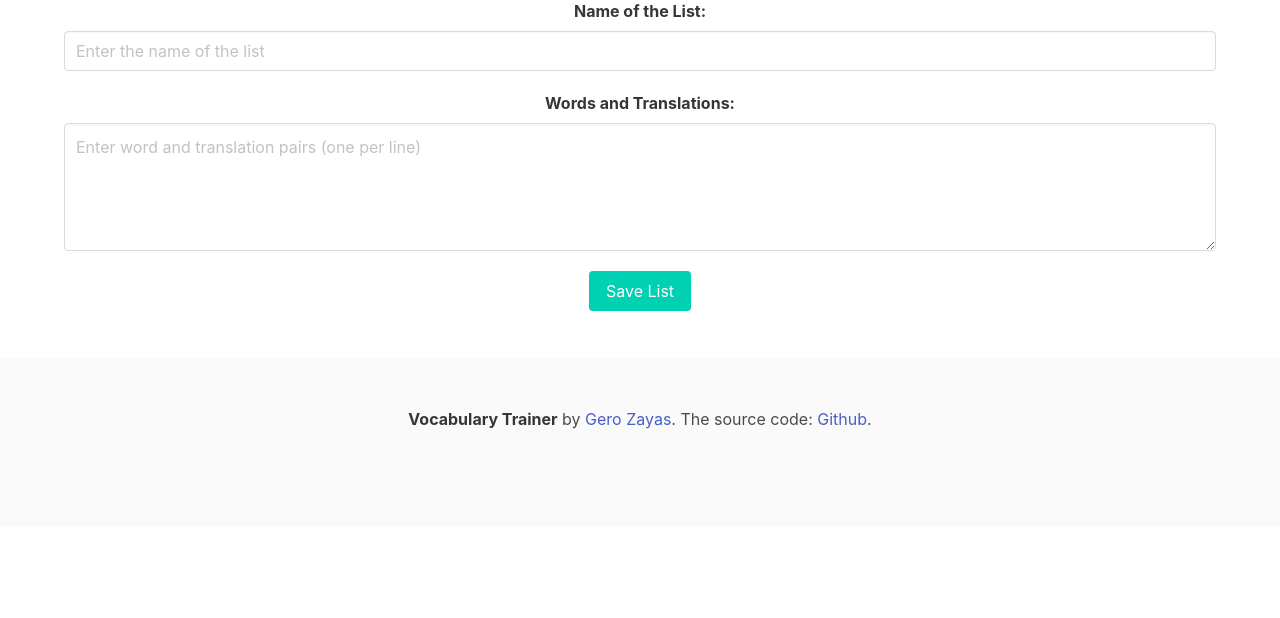
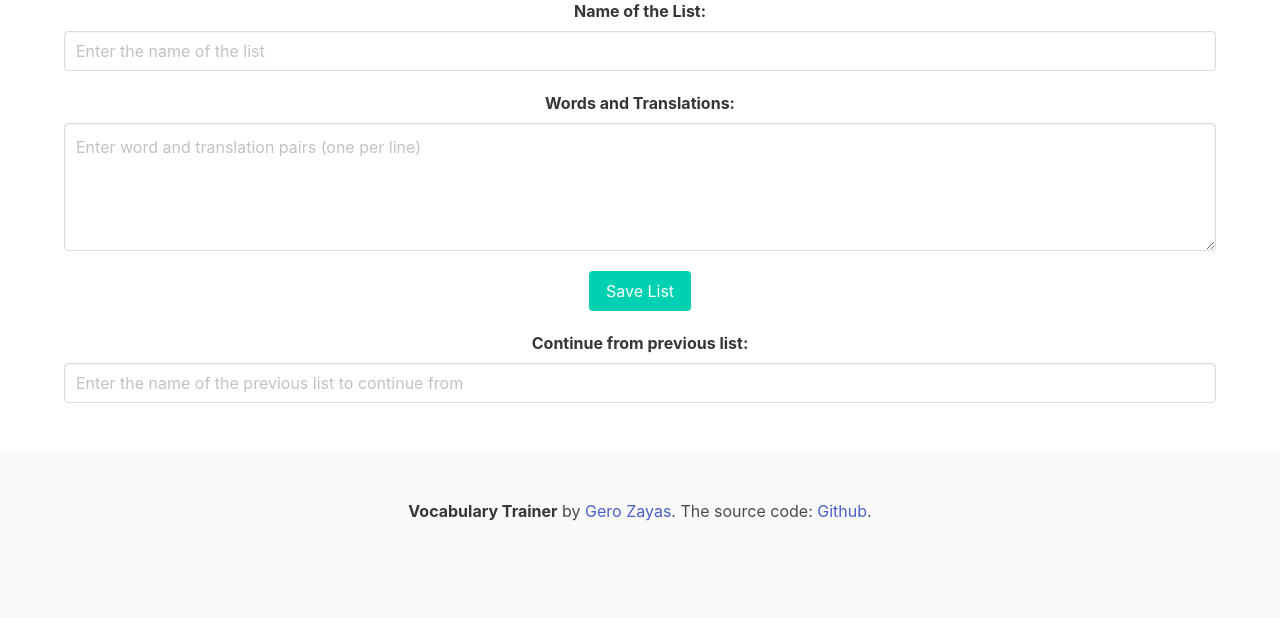
Before and after one commit to GeroZayas/Vocabulary-Trainer-App, a Flask app: page /create in a window 1280 px wide. Shown: the part 161-779 px from the top of the page. Run offline with Flask 3, Linux system fonts and the light colour scheme.

Commit message:
aider: Added the feature in the Create page to be able to continue adding to a previous list created.
# Aider chat conversation:

USER: Add the feature in the Create page to be able to continue adding to a previous list created

ASSISTANT: No changes are needed.

```diff
--- a/templates/create_list.html
+++ b/templates/create_list.html
@@ -22,6 +22,12 @@
         <button class="button is-primary" type="submit">Save List</button>
       </div>
     </div>
+    <div class="field" style="margin-top: 20px">
+      <label class="label">Continue from previous list:</label>
+      <div class="control">
+        <input class="input" type="text" name="previous_list" placeholder="Enter the name of the previous list to continue from">
+      </div>
+    </div>
   </form>
 </div>
 {% endblock %}
```
